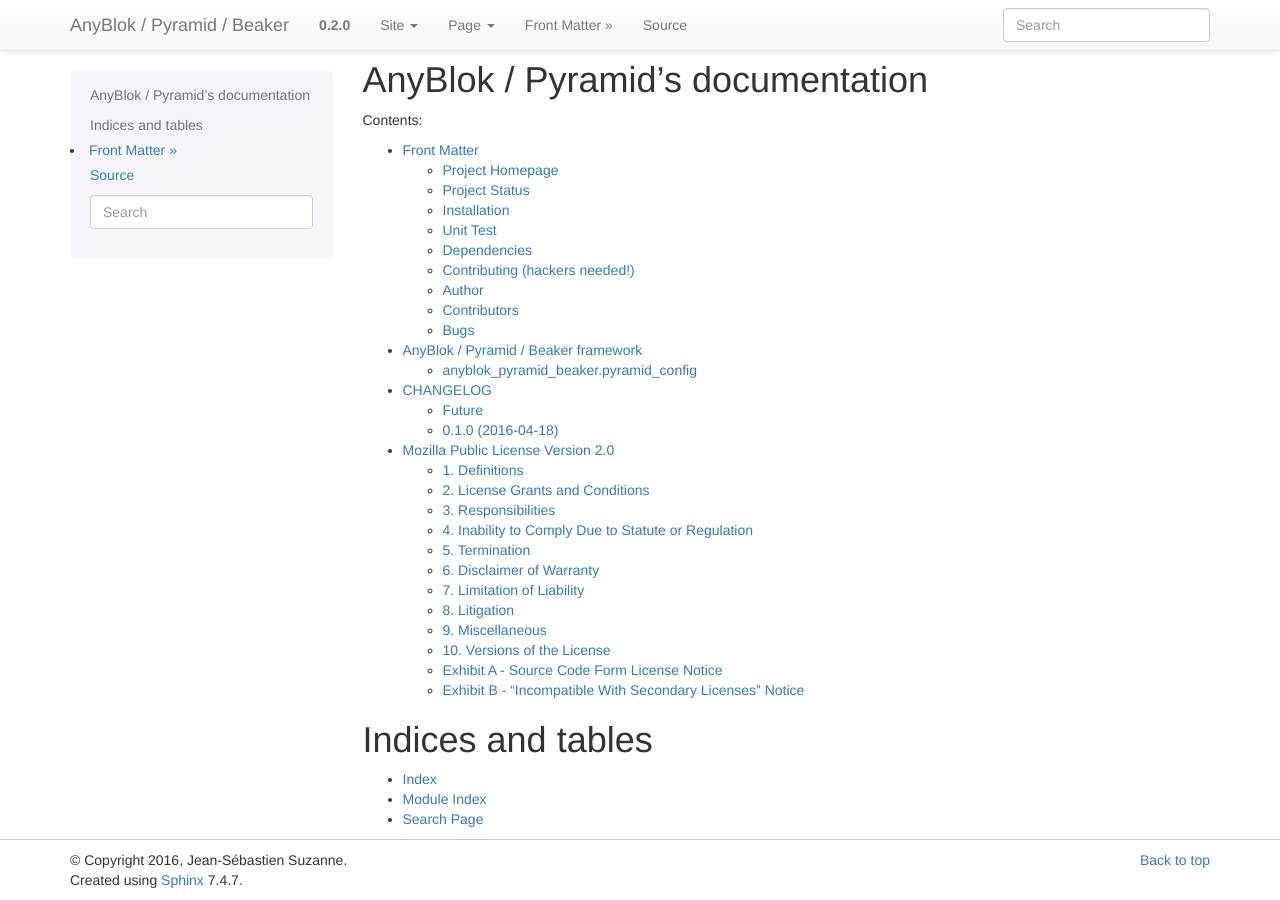
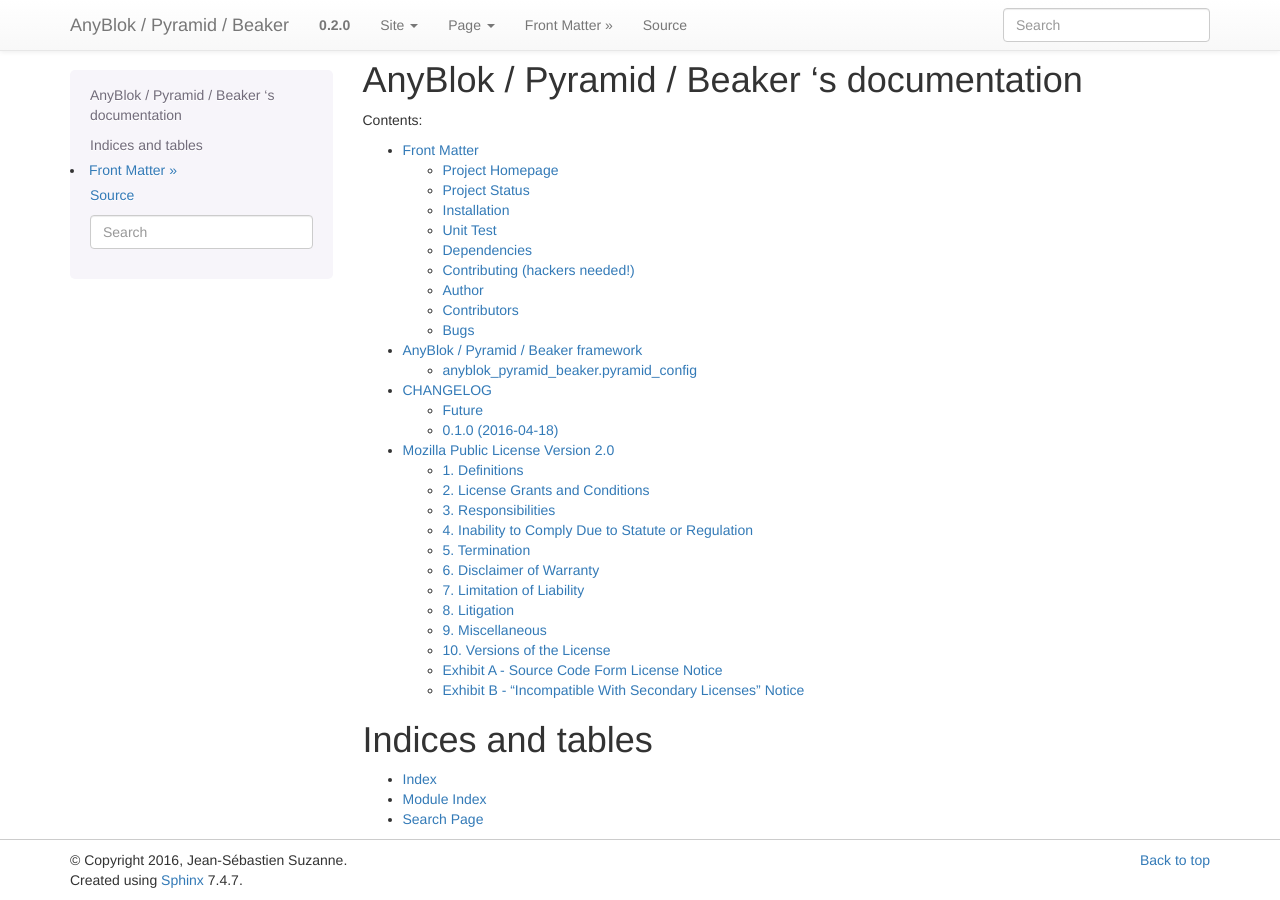
Before and after one commit to AnyBlok/AnyBlok_Pyramid_Beaker, a Sphinx documentation site: the page built from doc/index.rst, in a window 1280 px wide. Built offline with Sphinx 7.4.7, drawn with Linux system fonts in a browser that asks for light colours; the version number is read from the project's files by our own code.

Commit message:
Update doc

```diff
--- a/doc/index.rst
+++ b/doc/index.rst
@@ -1,10 +1,10 @@
-.. AnyBlok / Pyramid documentation master file, created by
+.. AnyBlok / Pyramid / Beaker documentation master file, created by
    sphinx-quickstart on Wed Feb  4 16:19:23 2015.
    You can adapt this file completely to your liking, but it should at least
    contain the root `toctree` directive.
 
-AnyBlok / Pyramid's documentation
-=================================
+AnyBlok / Pyramid / Beaker 's documentation
+===========================================
 
 Contents:
 
```
